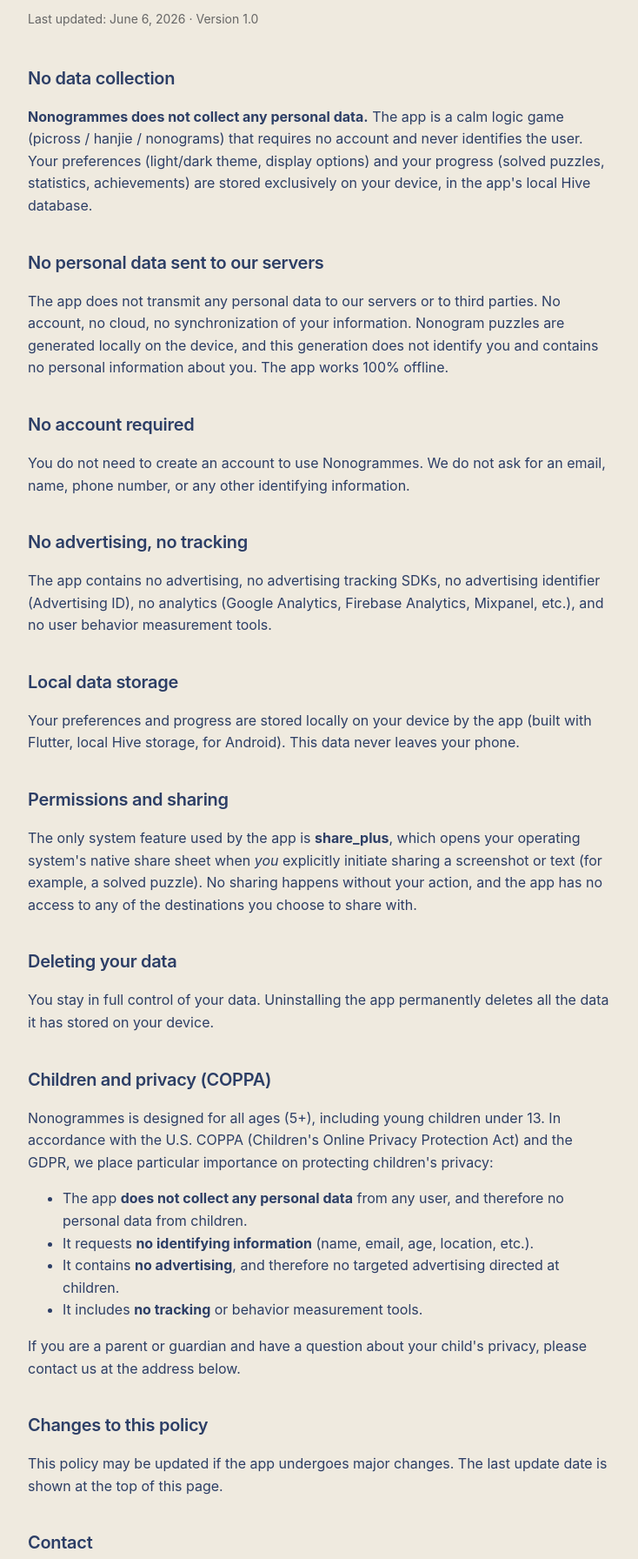
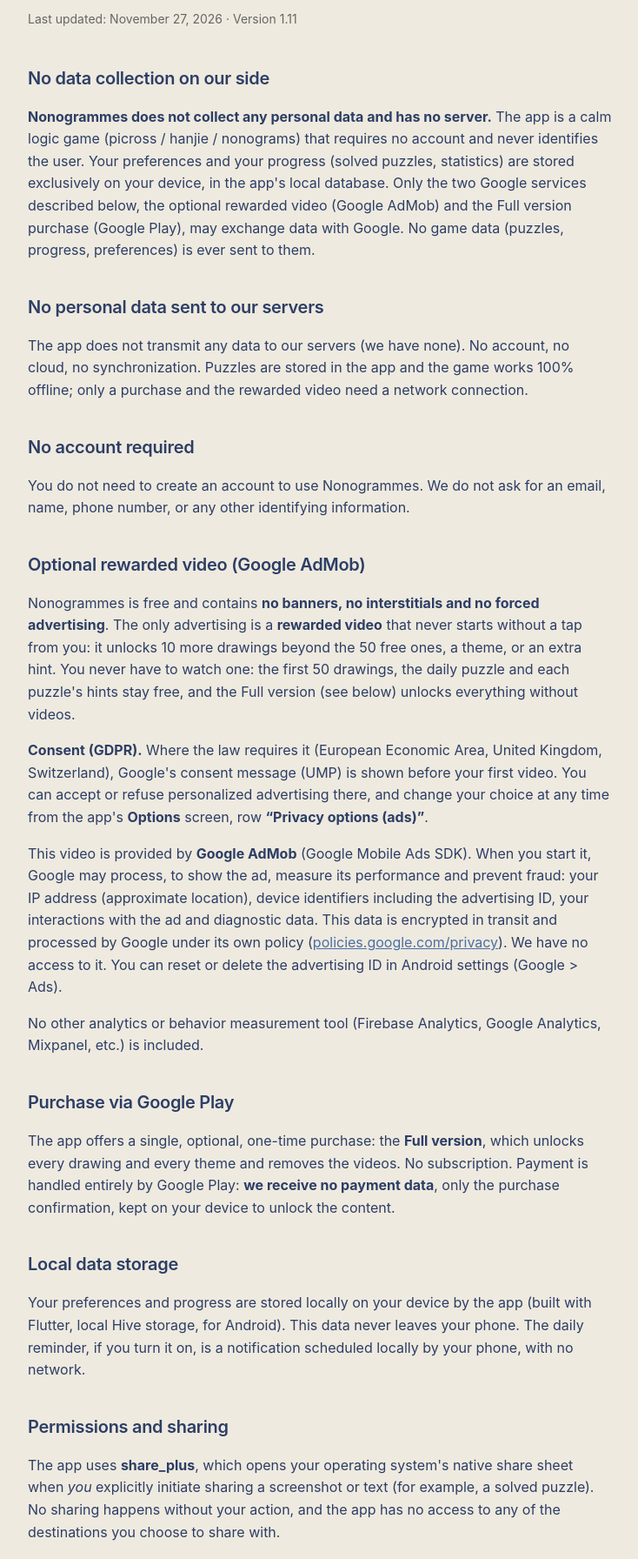
Before and after one commit to Hugo291/app-docs, a plain HTML site: page nonogrammes/privacy.en.html in a window 1280 px wide. Shown: the part 102-1894 px from the top of the page at 87% size, without its empty margins (272-1006 px from the left). Drawn offline with Linux system fonts and the light colour scheme.

Commit message:
Nonogrammes : politique de confidentialité 1.11 (jeu gratuit, vidéo AdMob, consentement UMP, Version complète)
- fr : la vidéo récompensée débloque 10 dessins, un thème ou un indice ;
  consentement RGPD (UMP) et retour sur son choix depuis Options ;
  un seul achat, la Version complète ; aucune bannière ni interstitielle.
- en : retire « no advertising / no Advertising ID » (faux depuis AdMob),
  aligné sur la page française.
- les deux : rappel quotidien = notification locale, aucune donnée de jeu
  envoyée à Google.

Co-Authored-By: Claude Opus 5.5 <noreply@anthropic.com>

```diff
--- a/nonogrammes/privacy.en.html
+++ b/nonogrammes/privacy.en.html
@@ -20,23 +20,24 @@
 <body>
 
 <h1>Nonogrammes — Privacy Policy</h1>
-<p class="meta">Last updated: June 6, 2026 · Version 1.0</p>
+<p class="meta">Last updated: November 27, 2026 · Version 1.11</p>
 
-<h2>No data collection</h2>
+<h2>No data collection on our side</h2>
 <p>
-  <strong>Nonogrammes does not collect any personal data.</strong> The app is a
-  calm logic game (picross / hanjie / nonograms) that requires no account and never
-  identifies the user. Your preferences (light/dark theme, display options) and your
-  progress (solved puzzles, statistics, achievements) are stored exclusively on
-  your device, in the app's local Hive database.
+  <strong>Nonogrammes does not collect any personal data and has no server.</strong>
+  The app is a calm logic game (picross / hanjie / nonograms) that requires no account
+  and never identifies the user. Your preferences and your progress (solved puzzles,
+  statistics) are stored exclusively on your device, in the app's local database.
+  Only the two Google services described below, the optional rewarded video (Google
+  AdMob) and the Full version purchase (Google Play), may exchange data with Google.
+  No game data (puzzles, progress, preferences) is ever sent to them.
 </p>
 
 <h2>No personal data sent to our servers</h2>
 <p>
-  The app does not transmit any personal data to our servers or to third parties.
-  No account, no cloud, no synchronization of your information. Nonogram puzzles are
-  generated locally on the device, and this generation does not identify you and
-  contains no personal information about you. The app works 100% offline.
+  The app does not transmit any data to our servers (we have none). No account, no
+  cloud, no synchronization. Puzzles are stored in the app and the game works 100%
+  offline; only a purchase and the rewarded video need a network connection.
 </p>
 
 <h2>No account required</h2>
@@ -45,26 +46,60 @@
   email, name, phone number, or any other identifying information.
 </p>
 
-<h2>No advertising, no tracking</h2>
+<h2>Optional rewarded video (Google AdMob)</h2>
 <p>
-  The app contains no advertising, no advertising tracking SDKs, no advertising
-  identifier (Advertising ID), no analytics (Google Analytics, Firebase Analytics,
-  Mixpanel, etc.), and no user behavior measurement tools.
+  Nonogrammes is free and contains <strong>no banners, no interstitials and no forced
+  advertising</strong>. The only advertising is a <strong>rewarded video</strong> that
+  never starts without a tap from you: it unlocks 10 more drawings beyond the 50 free
+  ones, a theme, or an extra hint. You never have to watch one: the first 50 drawings,
+  the daily puzzle and each puzzle's hints stay free, and the Full version (see below)
+  unlocks everything without videos.
+</p>
+<p>
+  <strong>Consent (GDPR).</strong> Where the law requires it (European Economic Area,
+  United Kingdom, Switzerland), Google's consent message (UMP) is shown before your
+  first video. You can accept or refuse personalized advertising there, and change
+  your choice at any time from the app's <strong>Options</strong> screen, row
+  <strong>“Privacy options (ads)”</strong>.
+</p>
+<p>
+  This video is provided by <strong>Google AdMob</strong> (Google Mobile Ads SDK).
+  When you start it, Google may process, to show the ad, measure its performance and
+  prevent fraud: your IP address (approximate location), device identifiers including
+  the advertising ID, your interactions with the ad and diagnostic data. This data is
+  encrypted in transit and processed by Google under its own policy
+  (<a href="https://policies.google.com/privacy">policies.google.com/privacy</a>).
+  We have no access to it. You can reset or delete the advertising ID in Android
+  settings (Google &gt; Ads).
+</p>
+<p>
+  No other analytics or behavior measurement tool (Firebase Analytics, Google
+  Analytics, Mixpanel, etc.) is included.
+</p>
+
+<h2>Purchase via Google Play</h2>
+<p>
+  The app offers a single, optional, one-time purchase: the <strong>Full
+  version</strong>, which unlocks every drawing and every theme and removes the videos.
+  No subscription. Payment is handled entirely by Google Play: <strong>we receive no
+  payment data</strong>, only the purchase confirmation, kept on your device to unlock
+  the content.
 </p>
 
 <h2>Local data storage</h2>
 <p>
   Your preferences and progress are stored locally on your device by the app (built
   with Flutter, local Hive storage, for Android). This data never leaves your phone.
+  The daily reminder, if you turn it on, is a notification scheduled locally by your
+  phone, with no network.
 </p>
 
 <h2>Permissions and sharing</h2>
 <p>
-  The only system feature used by the app is <strong>share_plus</strong>, which
-  opens your operating system's native share sheet when <em>you</em> explicitly
-  initiate sharing a screenshot or text (for example, a solved puzzle). No sharing
-  happens without your action, and the app has no access to any of the destinations
-  you choose to share with.
+  The app uses <strong>share_plus</strong>, which opens your operating system's native
+  share sheet when <em>you</em> explicitly initiate sharing a screenshot or text (for
+  example, a solved puzzle). No sharing happens without your action, and the app has
+  no access to any of the destinations you choose to share with.
 </p>
 
 <h2>Deleting your data</h2>
@@ -73,24 +108,17 @@
   all the data it has stored on your device.
 </p>
 
-<h2>Children and privacy (COPPA)</h2>
+<h2>Children</h2>
 <p>
-  Nonogrammes is designed for all ages (5+), including young children under 13. In
-  accordance with the U.S. COPPA (Children's Online Privacy Protection Act) and the
-  GDPR, we place particular importance on protecting children's privacy:
+  Nonogrammes does not collect any personal data, from children or adults, and asks
+  for no identifying information (name, email, age, location). The only advertising
+  is the rewarded video described above, never shown without a deliberate action from
+  the user. Parents or guardians can refuse personalized advertising (consent) or
+  never start a video: the game stays playable.
 </p>
-<ul>
-  <li>The app <strong>does not collect any personal data</strong> from any user, and
-  therefore no personal data from children.</li>
-  <li>It requests <strong>no identifying information</strong> (name, email, age,
-  location, etc.).</li>
-  <li>It contains <strong>no advertising</strong>, and therefore no targeted
-  advertising directed at children.</li>
-  <li>It includes <strong>no tracking</strong> or behavior measurement tools.</li>
-</ul>
 <p>
-  If you are a parent or guardian and have a question about your child's privacy,
-  please contact us at the address below.
+  If you have a question about a child's privacy, please contact us at the address
+  below.
 </p>
 
 <h2>Changes to this policy</h2>
@@ -109,8 +137,8 @@
 
 <p class="footer">
   Nonogrammes — pixel puzzles, a calm logic game designed for all ages, with
-  respect for your attention and your privacy. No cloud. No account. No advertising.
-  No tracking.
+  respect for your attention and your privacy. No cloud. No account. No forced
+  advertising. No tracking.
 </p>
 
 </body>
```
Also changed, not shown: nonogrammes/privacy.html (+31 -18 lines).
